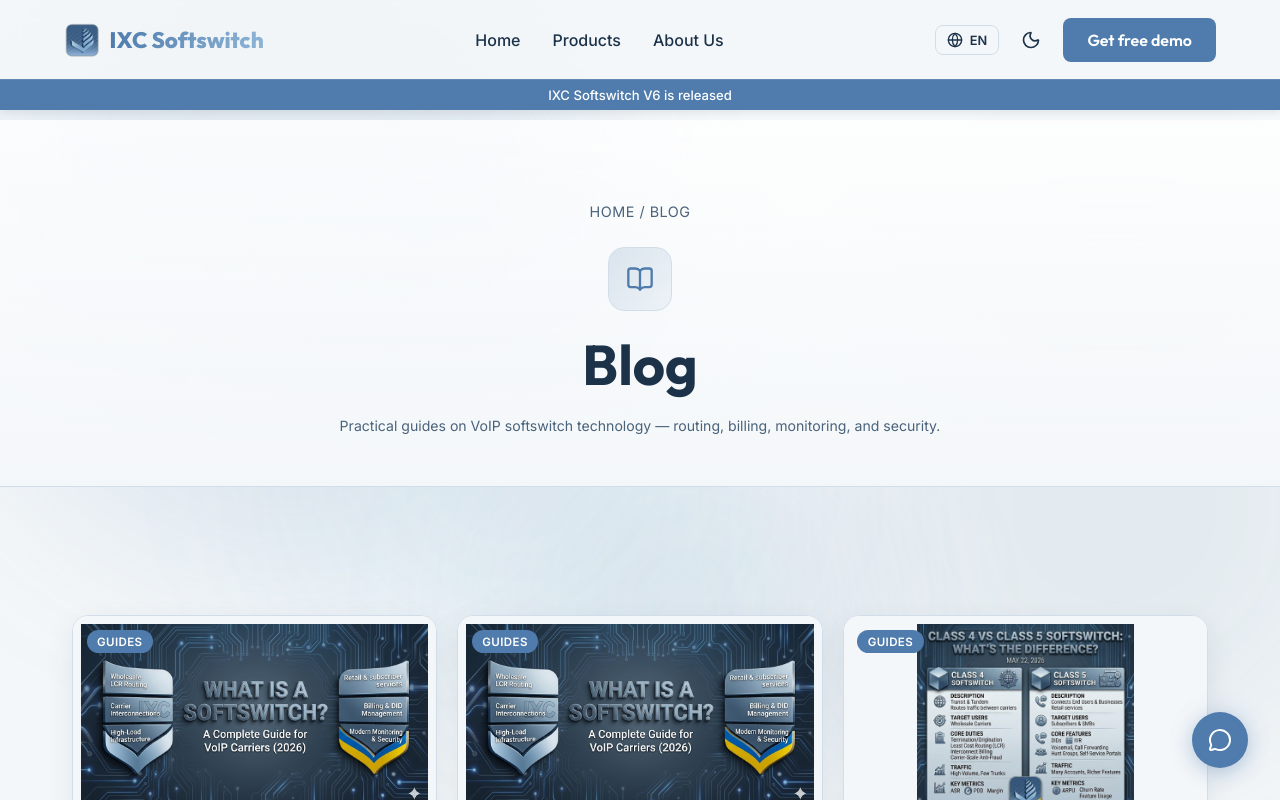
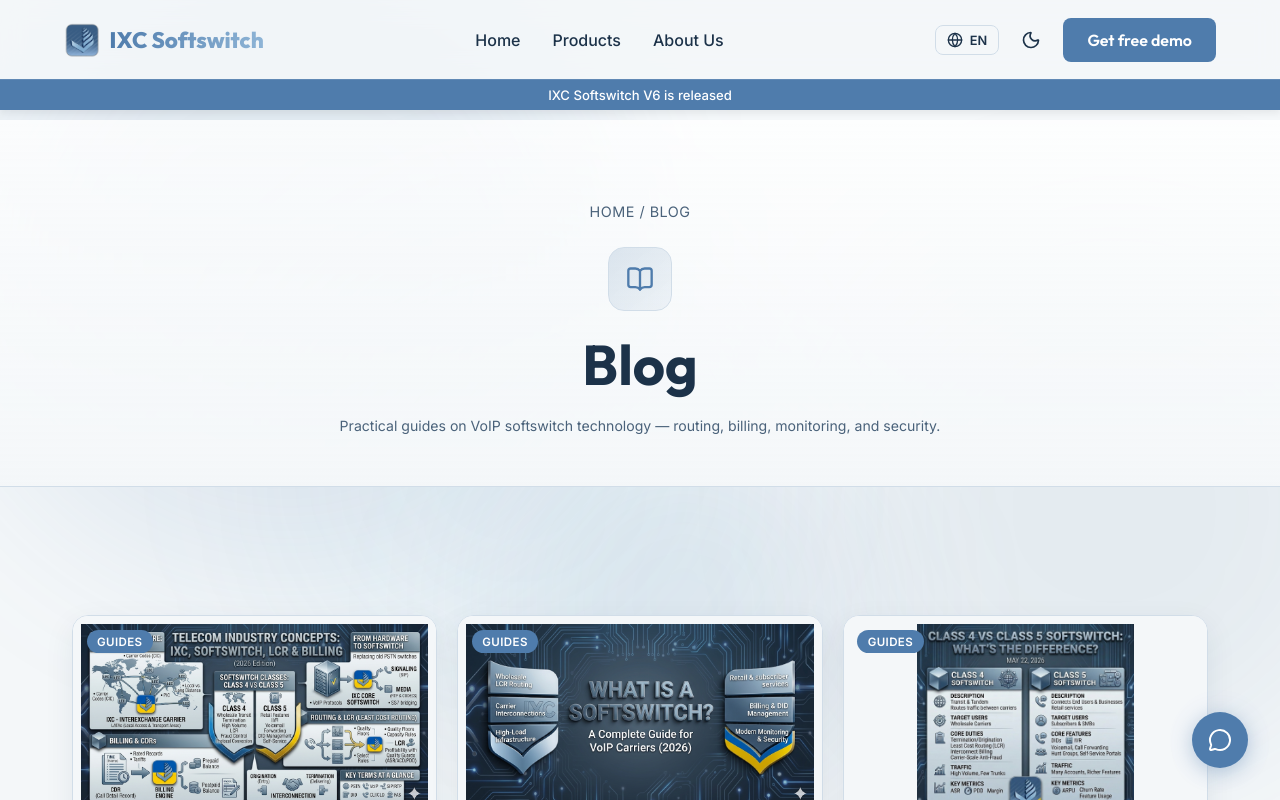
Before and after one commit to ixc-software/ixc.ua, a React (Vite) app: page /blog in a window 1280 px wide. Shown: the top 800 px of the page. Built offline with nearby package versions, Linux system fonts and the light colour scheme.

Commit message:
image upd

```diff
--- a/src/content/posts/telecom-industry-concepts.ts
+++ b/src/content/posts/telecom-industry-concepts.ts
@@ -185,8 +185,8 @@
   author: 'Oleksii Vinogradov',
   category: 'Guides',
   tags: ['telecom', 'interexchange carrier', 'softswitch', 'voip', 'lata', 'pstn', 'lcr'],
-  image: 'https://ixc.ua/blog/what-is-a-softswitch.png',
-  localImage: '/blog/what-is-a-softswitch.png',
+  image: 'https://ixc.ua/blog/telecom-industry-concepts.png',
+  localImage: '/blog/telecom-industry-concepts.png',
   imageObjectFit: 'contain',
   en: {
     title: 'Telecom Industry Concepts: IXC, Softswitch, LCR & Billing',
```
Also changed, not shown: public/blog/telecom-industry-concepts.png (added).
